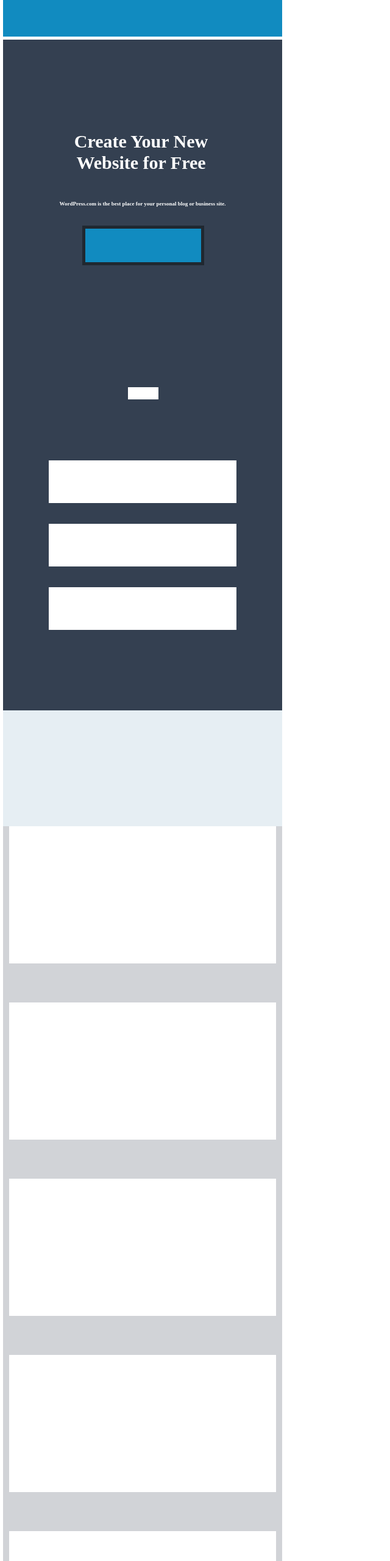
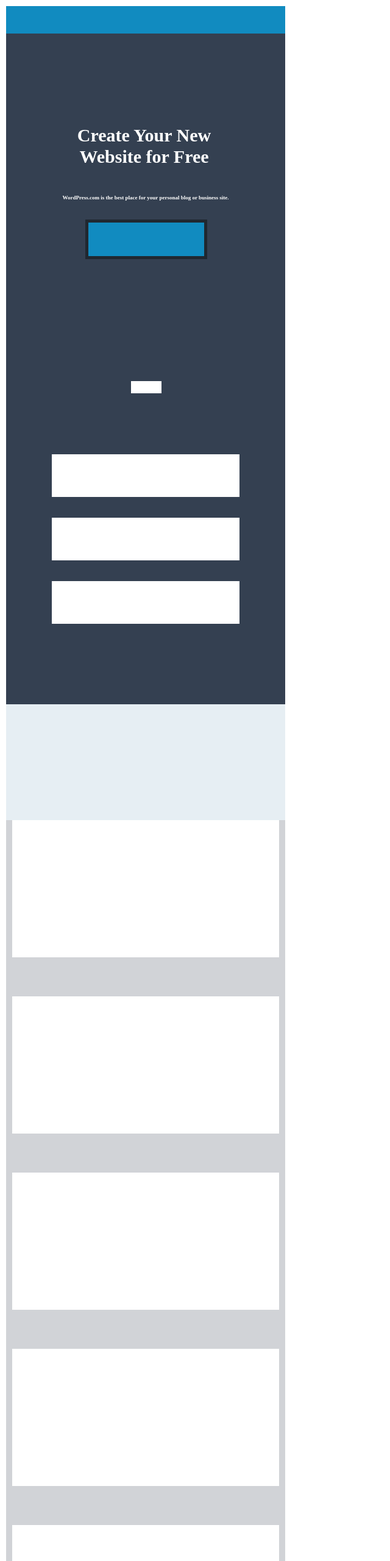
Before and after one commit to danielopatich/homework_week1_tuesday, a plain HTML site: page index.html in a window 1280 px wide. Shown: the top 2560 px of the page at 61% size, without its empty margins (0-640 px from the left). Drawn offline with nearby package versions, Linux system fonts and the light colour scheme.

Commit message:
fourth commit

```diff
--- a/index.html
+++ b/index.html
@@ -7,9 +7,8 @@
     <link rel="stylesheet" href="styles/main.css" media="screen" charset="utf-8">
   </head>
   <body>
-    <header class="masthead">
-    </header>
-      <main>
+    <main>
+      <header class="masthead">
         <div id="scroll-box1">
             <h1 class="main-text">Create Your New Website for Free</h1>
             <h2 class="sub-text">WordPress.com is the best place for your personal blog
@@ -63,6 +62,7 @@
             </div>
           </footer>
         </div>
+      </header>
     </main>
   </body>
 </html>
--- a/styles/main.css
+++ b/styles/main.css
@@ -33,15 +33,15 @@ main {
   text-decoration: none;
   color: #fff;
   width: 33%;
-  margin: 0;
+  margin: 0 5px;
   padding: 0;
 }
 
 .masthead {
   background: #118BC0;
   height: 60px;
-  padding: 45px 10px 0 0;
-  margin: 0 5px 0 5px;
+  padding: 45px 20px 0 0;
+  margin: 10px 7px 0 5px;
   width: 458px;
 }
 
@@ -99,11 +99,16 @@ main {
   height: 190px;
   background: #E6EEF3;
   padding-bottom: 25px 0 25px 0;
+  width: 458px;
 }
 
 #scroll-box2 {
   height: 1730px;
   background: #D1D3D7;
+  width: 458px;
+  padding: 0;
+  margin: 0 auto;
+  overflow: hidden;
 }
 
 .mid-box1 {
@@ -162,6 +167,7 @@ main {
 
 #link-box {
   height: 150px;
+  width: 458px;
   background: black;
 }
 
```
